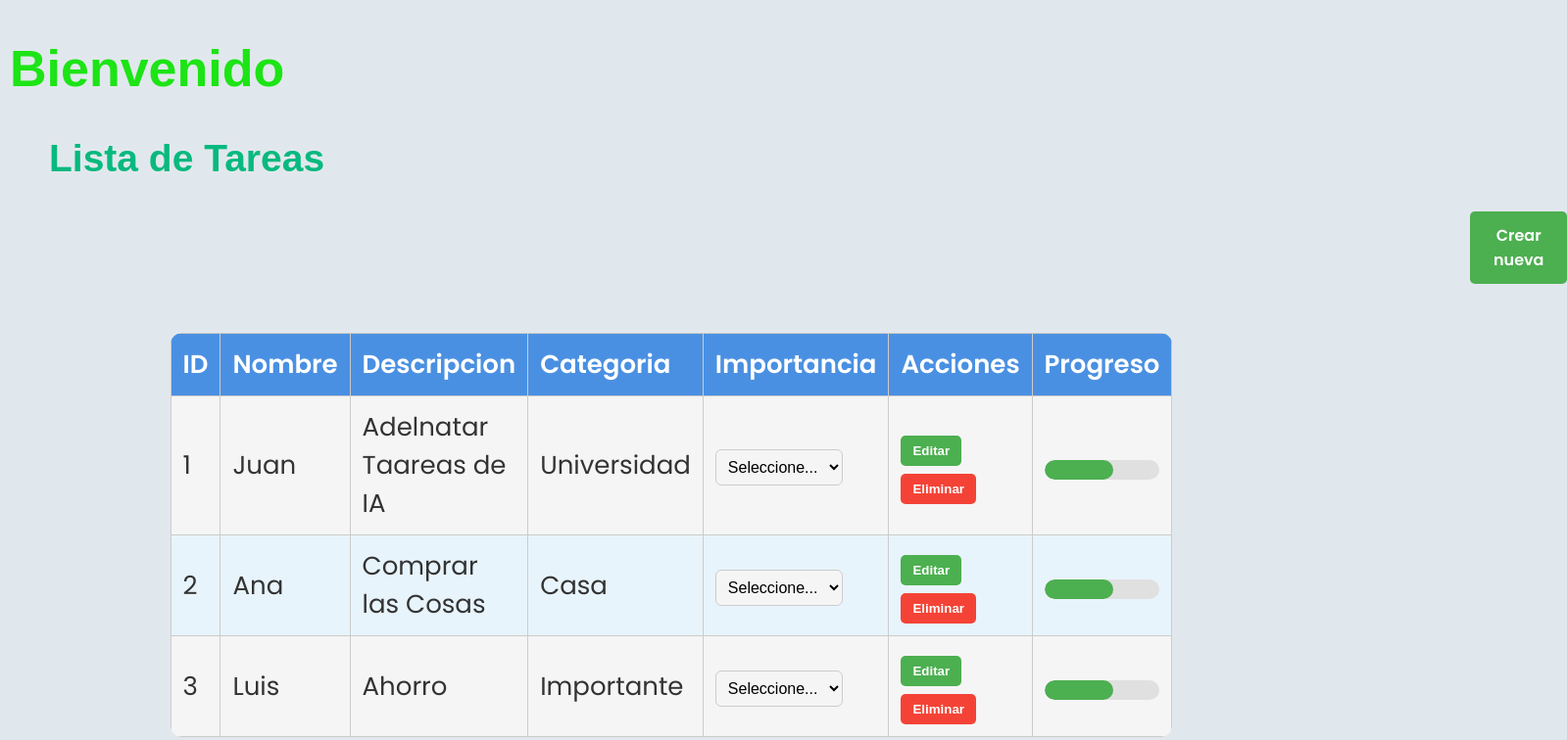
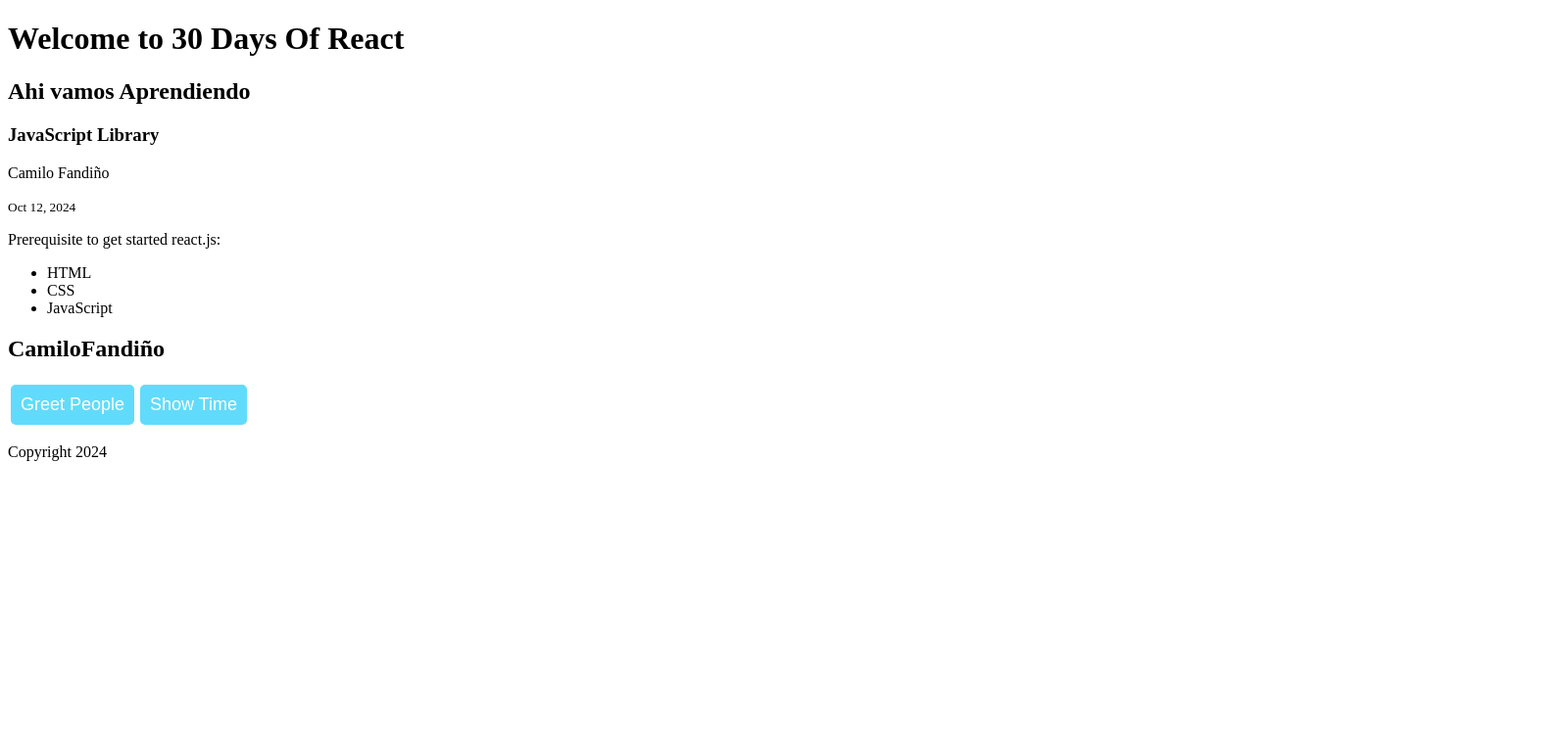
Before and after one commit to Camilo241/Preparativos-React, a React (Create React App) app: page / in a window 1280 px wide. Shown: the top 756 px of the page at 98% size, 1599 px wide, since content can reach past the window. Built offline with nearby package versions, Linux system fonts and the light colour scheme.

Commit message:
Vamso aprendiendo dia 4-5 :construction:

```diff
--- a/src/App.js
+++ /dev/null
@@ -1,78 +0,0 @@
-import React, { useState } from "react";
-import './Estilos/App.css';
-import MyButton from './Componentes/MyButton';
-import Tabla from './Componentes/Tabla';
-import TaskModal from "./Componentes/TaskModal";
-
-const App = () => {
-  // Estado para controlar si el modal está abierto o cerrado
-  const [isModalOpen, setIsModalOpen] = useState(false);
-
-  // Estado para la lista de tareas
-  const [tasks, setTasks] = useState([]);
-
-  // Función que abre el modal cuando el usuario hace clic en el botón
-  const openModal = () => {
-    setIsModalOpen(true);
-  };
-
-  // Función que agrega una nueva tarea a la lista
-  const addTask = (task) => {
-    setTasks([...tasks, task]); // Agregar la tarea al estado
-    setIsModalOpen(false); // Cierra el modal después de agregar la tarea
-  };
-
-  return (
-    <div className="App">
-      <header className="App-header">
-        <body>
-          <h1 className='Nombre'>Bienvenido</h1>
-
-          <h2 className='Subtitulo'>Lista de Tareas</h2>
-          <h3 className='BotonE'>
-            <MyButton onClick={openModal}>Crear Tarea</MyButton>
-            {isModalOpen && <TaskModal addTask={addTask} />}
-
-            {/* Lista de tareas */}
-            <ul>
-              {tasks.map((task, index) => (
-                <li key={index}>
-                  <strong>{task.name}</strong> - {task.description}
-                </li>
-              ))}
-            </ul>
-          </h3>
-
-
-
-        </body>
-        <div>
-
-          <Tabla />
-        </div>
-        {/* <img src={logo} className="App-logo" alt="logo" />
-
-
-        Learn React
-        <div>
-          <Form></Form>
-          <Router>
-            <Routes>
-              <Route path="/" exact component={Home} />
-              <Route path="/about" component={About} />
-            </Routes>
-          </Router>
-        </div>
-
-        <div>
-          <MyButton></MyButton>
-        </div> */}
-      </header>
-
-
-
-    </div>
-  );
-}
-
-export default App;
--- a/src/index.js
+++ b/src/index.js
@@ -1,19 +1,152 @@
-import React from 'react';
-import ReactDOM from 'react-dom/client';
-import './Estilos/index.css';
-import App from './App';
-import reportWebVitals from './reportWebVitals';
-<link href="https://fonts.googleapis.com/css2?family=Poppins:wght@400;600&display=swap" rel="stylesheet"></link>
+import React from 'react'
+import ReactDOM from 'react-dom'
 
+// Fuction to show month date year
 
-const root = ReactDOM.createRoot(document.getElementById('root'));
-root.render(
-  <React.StrictMode>
-    <App />
-  </React.StrictMode>
-);
+const showDate = (time) => {
+  const months = [
+    'January',
+    'February',
+    'March',
+    'April',
+    'May',
+    'June',
+    'July',
+    'August',
+    'September',
+    'October',
+    'November',
+    'December',
+  ]
 
-// If you want to start measuring performance in your app, pass a function
-// to log results (for example: reportWebVitals(console.log))
-// or send to an analytics endpoint. Learn more: https://bit.ly/CRA-vitals
-reportWebVitals();
+  const month = months[time.getMonth()].slice(0, 3)
+  const year = time.getFullYear()
+  const date = time.getDate()
+  return ` ${month} ${date}, ${year}`
+}
+
+// Header Component
+const Header = ({
+  data: {
+    welcome,
+    title,
+    subtitle,
+    author: { firstName, lastName },
+    date,
+  },
+}) => {
+  return (
+    <header>
+      <div className='header-wrapper'>
+        <h1>{welcome}</h1>
+        <h2>{title}</h2>
+        <h3>{subtitle}</h3>
+        <p>
+          {firstName} {lastName}
+        </p>
+        <small>{showDate(date)}</small>
+      </div>
+    </header>
+  )
+}
+
+// TechList Component
+const TechList = ({ techs }) => {
+  const techList = techs.map((tech) => <li key={tech}>{tech}</li>)
+  return techList
+}
+
+// User Card Component
+const UserCard = ({ user: { firstName, lastName } }) => (
+  <div className='user-card'>
+    <h2>
+      {firstName}
+      {lastName}
+    </h2>
+  </div>
+)
+
+// A button component
+
+const Button = ({ text, onClick, style }) => (
+  <button style={style} onClick={onClick}>
+    {text}
+  </button>
+)
+
+// CSS styles in JavaScript Object
+const buttonStyles = {
+  backgroundColor: '#61dbfb',
+  padding: 10,
+  border: 'none',
+  borderRadius: 5,
+  margin: 3,
+  cursor: 'pointer',
+  fontSize: 18,
+  color: 'white',
+}
+
+// Main Component
+const Main = ({ user, techs, greetPeople, handleTime }) => (
+  <main>
+    <div className='main-wrapper'>
+      <p>Prerequisite to get started react.js:</p>
+      <ul>
+        <TechList techs={techs} />
+      </ul>
+      <UserCard user={user} />
+      <Button text='Greet People' onClick={greetPeople} style={buttonStyles} />
+      <Button text='Show Time' onClick={handleTime} style={buttonStyles} />
+    </div>
+  </main>
+)
+
+// Footer Component
+const Footer = ({ copyRight }) => (
+  <footer>
+    <div className='footer-wrapper'>
+      <p>Copyright {copyRight.getFullYear()}</p>
+    </div>
+  </footer>
+)
+
+// The App, or the parent or the container component
+// Functional Component
+const App = () => {
+  const data = {
+    welcome: 'Welcome to 30 Days Of React',
+    title: 'Ahi vamos Aprendiendo',
+    subtitle: 'JavaScript Library',
+    author: {
+      firstName: 'Camilo',
+      lastName: 'Fandiño',
+    },
+    date: new Date(), // date needs to be formatted to a human readable format
+  }
+  const date = new Date()
+  const techs = ['HTML', 'CSS', 'JavaScript']
+  // copying the author from data object to user variable using spread operator
+  const user = { ...data.author }
+
+  const handleTime = () => {
+    alert(showDate(new Date()))
+  }
+  const greetPeople = () => {
+    alert('Welcome to 30 Days Of React Challenge ' + ' ' + showDate(new Date))
+  }
+
+  return (
+    <div className='app'>
+      <Header data={data} />
+      <Main
+        user={user}
+        techs={techs}
+        handleTime={handleTime}
+        greetPeople={greetPeople}
+      />
+      <Footer copyRight={date} />
+    </div>
+  )
+}
+const rootElement = document.getElementById('root')
+ReactDOM.render(<App />, rootElement)
```
